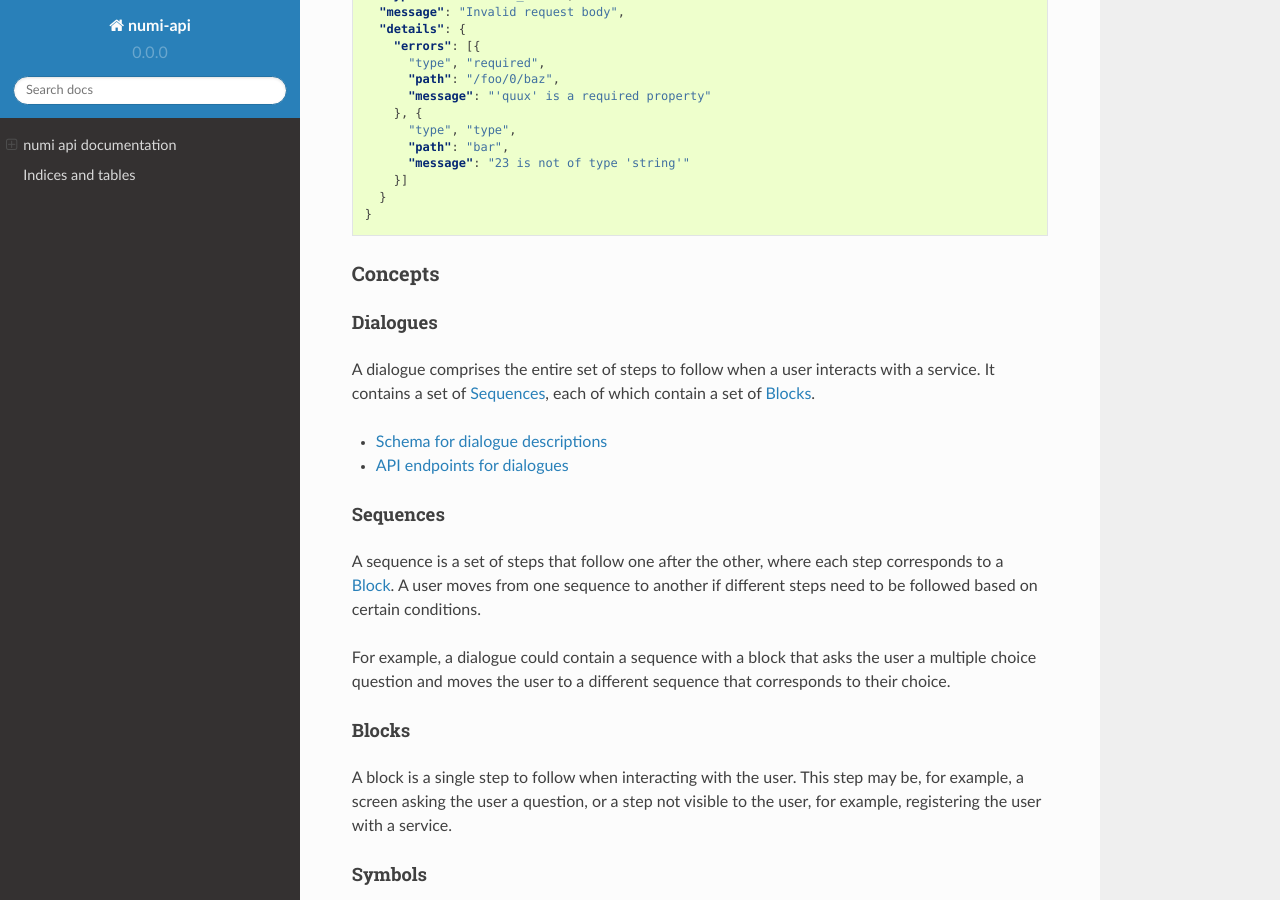
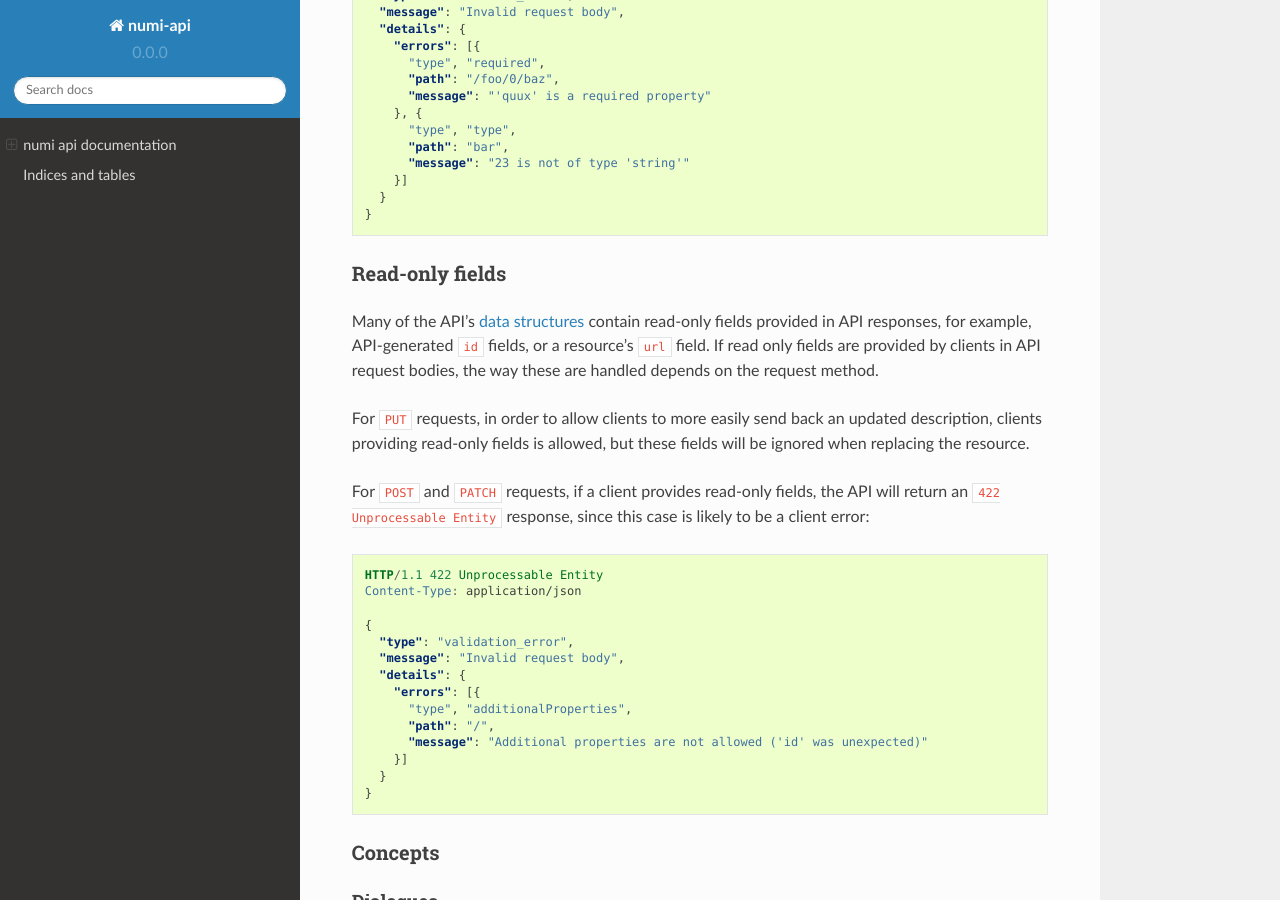
Before and after one commit to praekelt/numi-api, a Sphinx documentation site: the page built from docs/index.rst, in a window 1280 px wide and 900 px high, scrolled down 2395 px. Built offline with Sphinx 7.4.7 and the Read the Docs theme 2.0.0, drawn with Linux system fonts in a browser that asks for light colours.

Commit message:
Document how read only fields are handled

```diff
--- a/docs/index.rst
+++ b/docs/index.rst
@@ -158,6 +158,30 @@ pointing to where in the given object validation failed, and a human readable
      }
    }
 
+Read-only fields
+~~~~~~~~~~~~~~~~
+Many of the API's :ref:`data structures <data>` contain read-only fields provided in API responses, for example, API-generated ``id`` fields, or a resource's ``url`` field. If read only fields are provided by clients in API request bodies, the way these are handled depends on the request method.
+
+For ``PUT`` requests, in order to allow clients to more easily send back an updated description, clients providing read-only fields is allowed, but these fields will be ignored when replacing the resource.
+
+For ``POST`` and ``PATCH`` requests, if a client provides read-only fields, the API will return an ``422 Unprocessable Entity`` response, since this case is likely to be a client error:
+
+.. sourcecode:: http
+
+   HTTP/1.1 422 Unprocessable Entity
+   Content-Type: application/json
+
+   {
+     "type": "validation_error",
+     "message": "Invalid request body",
+     "details": {
+       "errors": [{
+         "type", "additionalProperties",
+         "path": "/",
+         "message": "Additional properties are not allowed ('id' was unexpected)"
+       }]
+     }
+   }
 
 Concepts
 ~~~~~~~~
@@ -190,6 +214,8 @@ A block is a single step to follow when interacting with the user. This step may
 Symbols
 *******
 Symbols are used in a :ref:`Dialogue <concepts-dialogues>` data structure as programmatically-usable strings. Their main use is for identifying and referencing sequences, blocks and block types.
+
+.. _data:
 
 Data Structures
 ---------------
```
